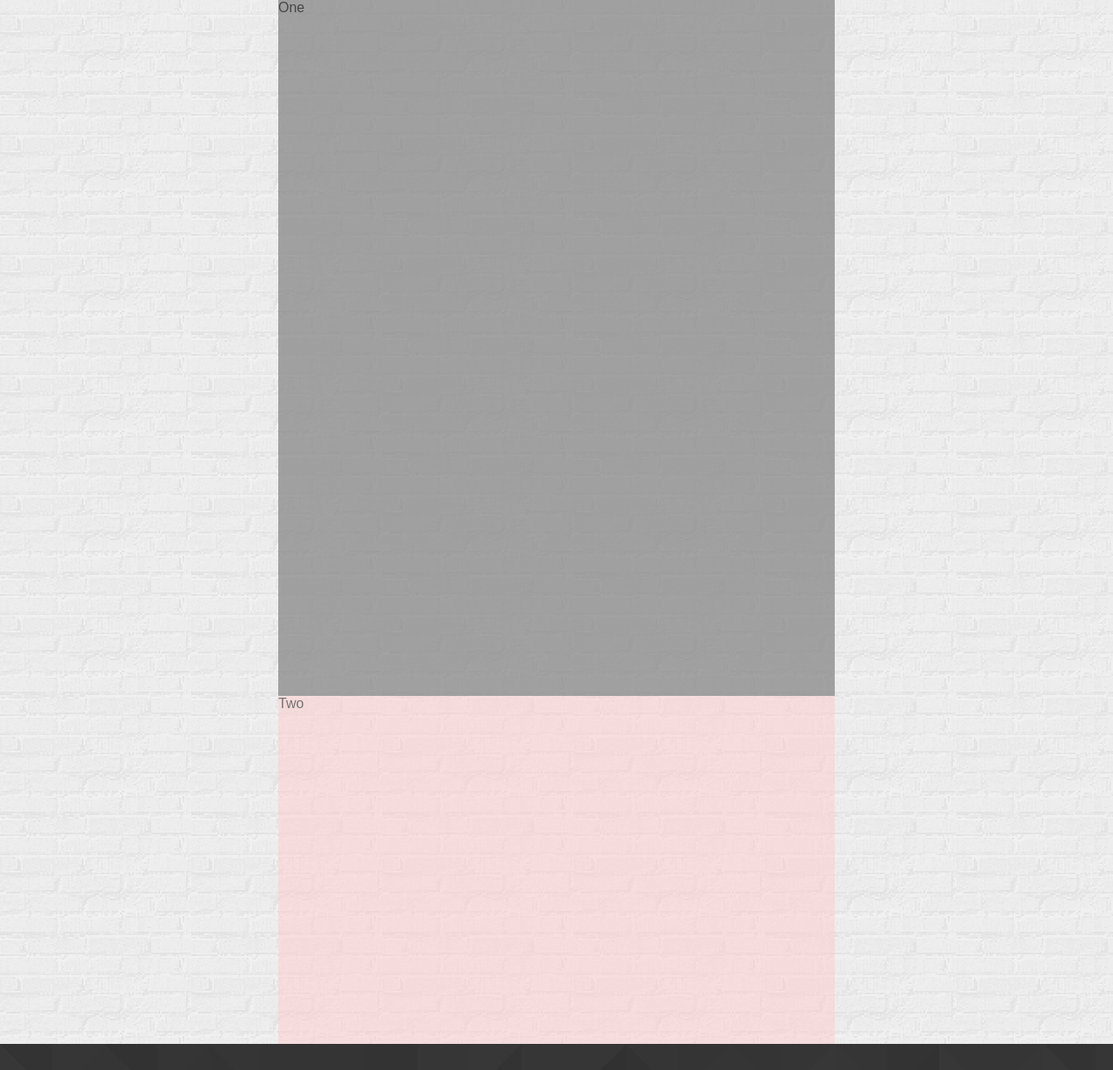
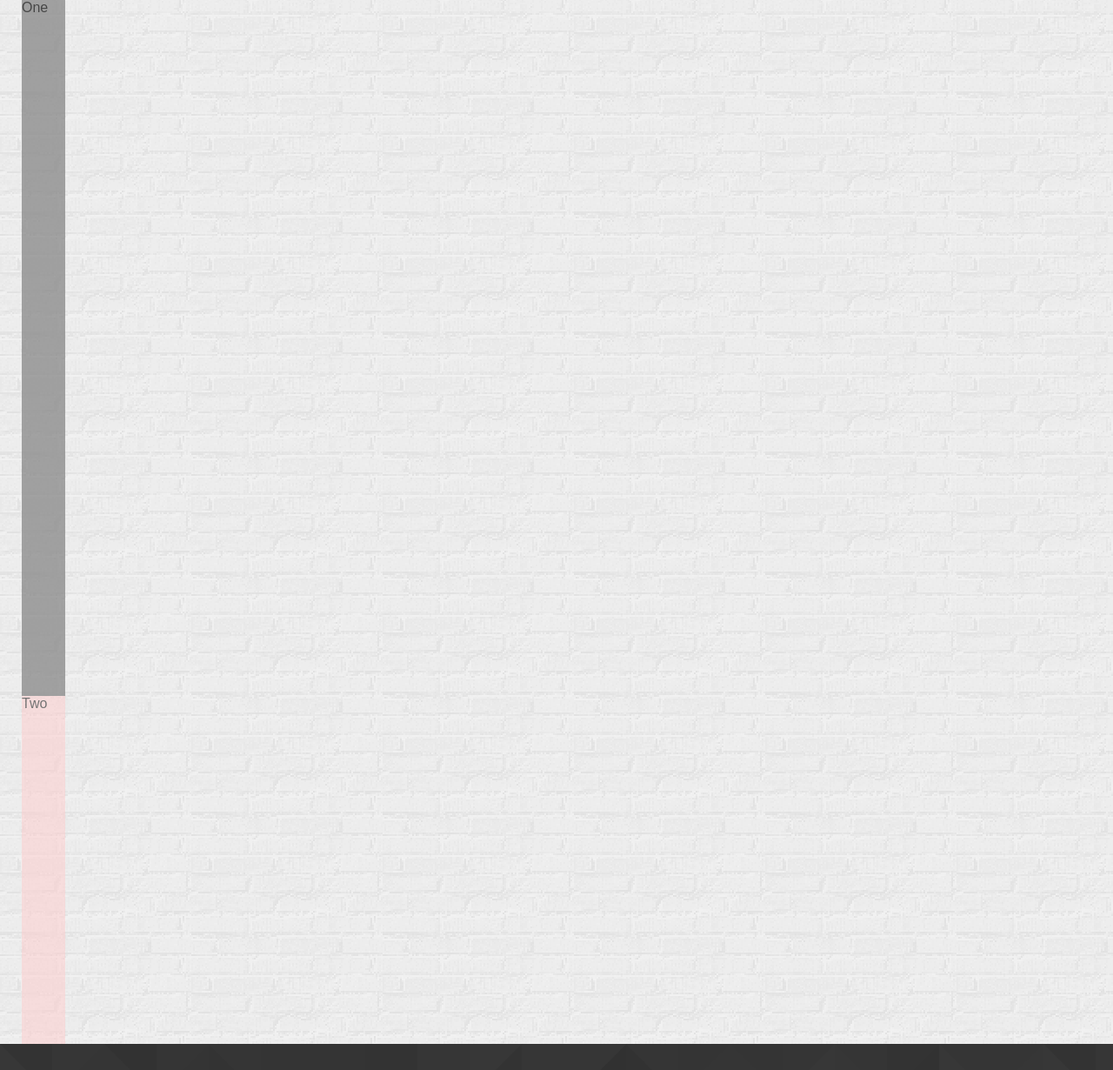
Before and after one commit to dianavas/AgLr, a PHP site: page /base.html in a window 1280 px wide. Shown: the part 31-1261 px from the top of the page at 87% size. Run offline with PHP 8.4, Linux system fonts and the light colour scheme.

Commit message:
Add files via upload

```diff
--- a/Source/style.css
+++ b/Source/style.css
@@ -66,7 +66,7 @@ nav div {
 }
 
 main{
-	100px;
+	width: 100px;
 }
 
 .profile {
```
